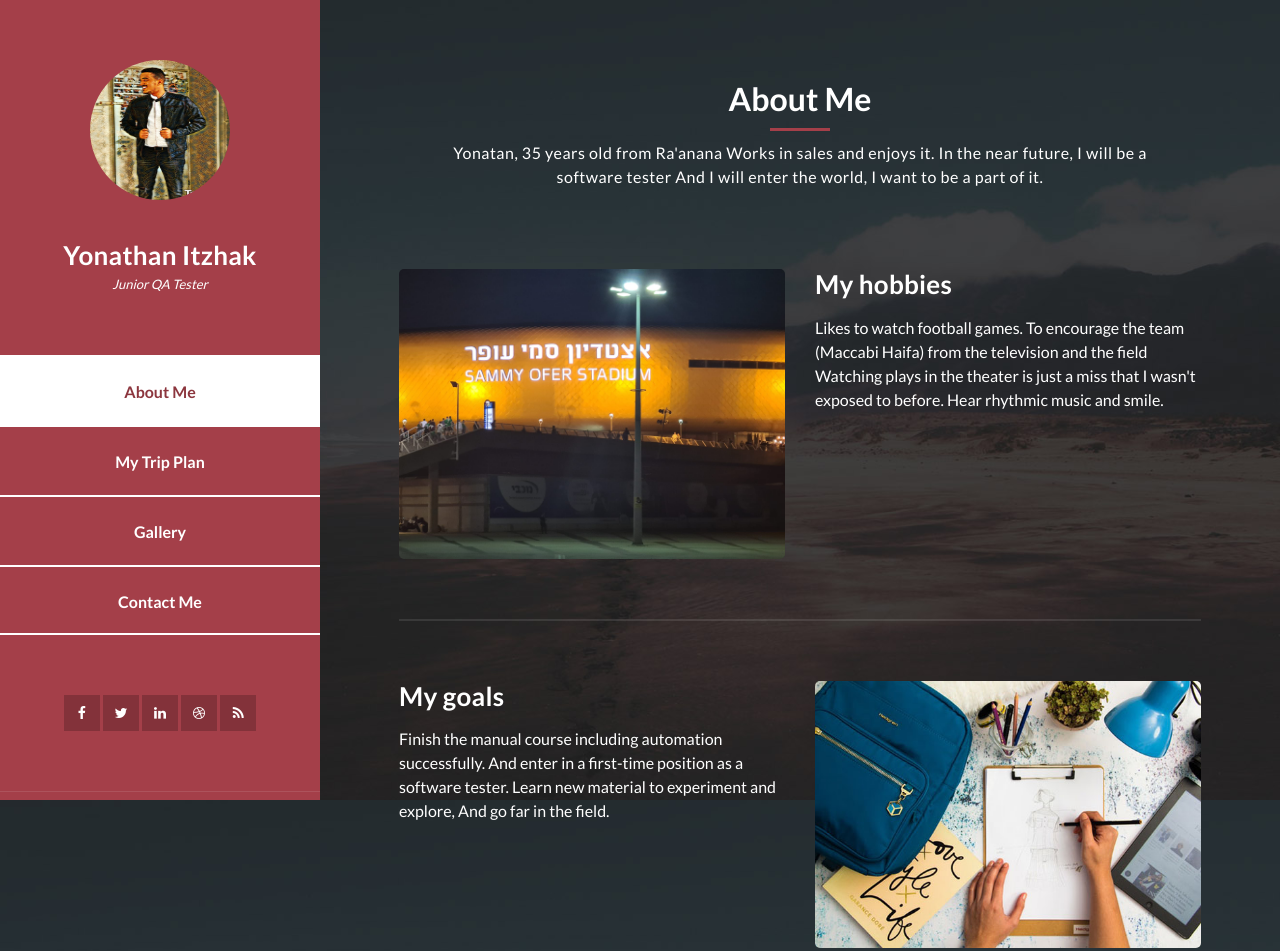
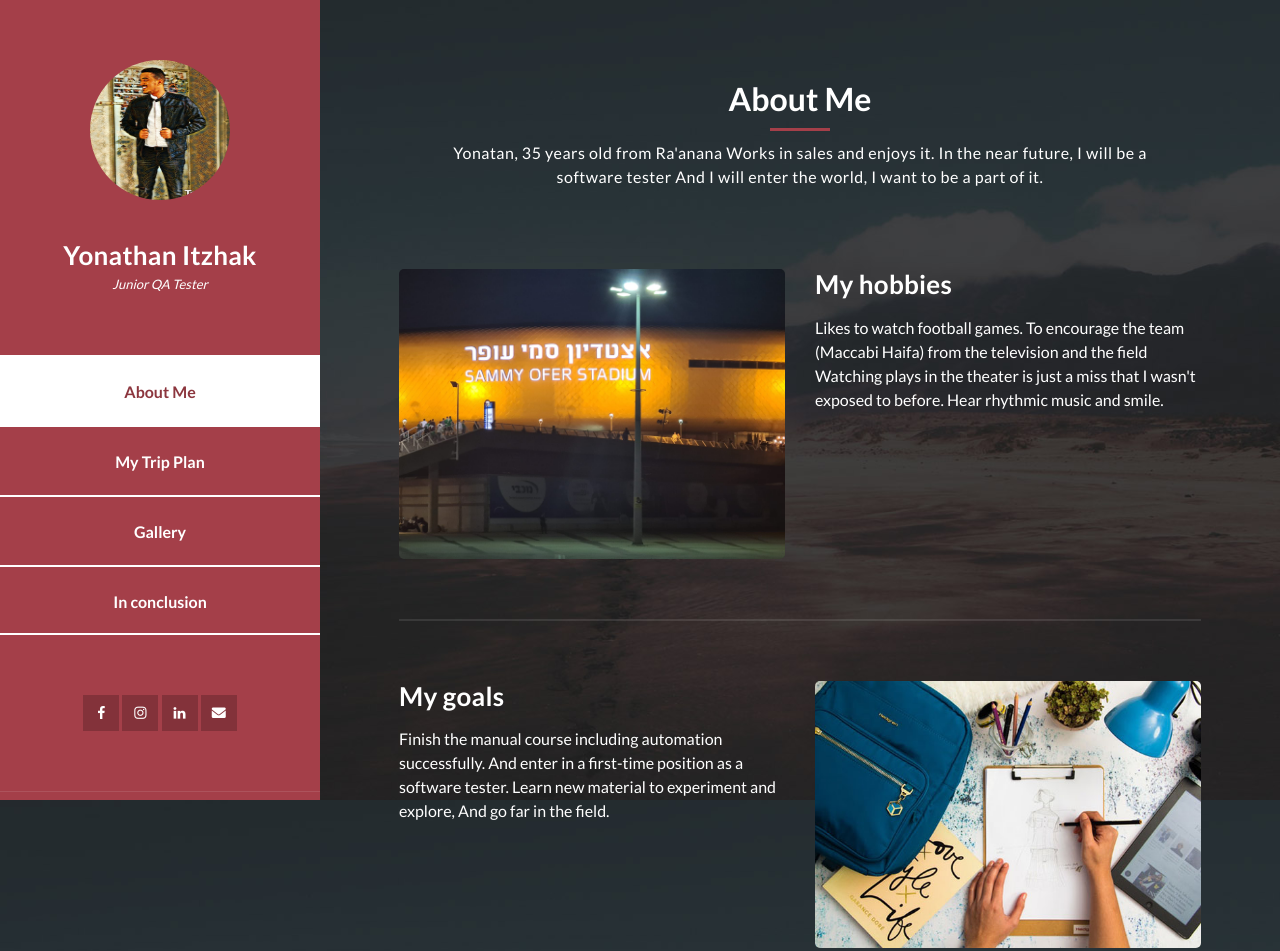
Before and after one commit to yoni284/Yoni-Trip, a plain HTML site: page index.html in a window 1280 px wide. Shown: the top 951 px of the page. Drawn offline with Linux system fonts and the light colour scheme.

Commit message:
Add files via upload

```diff
--- a/index.html
+++ b/index.html
@@ -49,27 +49,24 @@ https://templatemo.com/tm-531-reflux
                 <li><a href="#section1">About Me</a></li>
                 <li><a href="#section2">My Trip Plan</a></li>
                 <li><a href="#section3">Gallery</a></li>
-                <li><a href="#section4">Contact Me</a></li>
+                <li><a href="#section4">In conclusion</a></li>
               </ul>
             </nav>
             <div class="social-network">
               <ul class="soial-icons">
                 <li>
-                  <a href="https://fb.com/templatemo"
+                  <a href="https://www.facebook.com/yonathan.itzak"
                     ><i class="fa fa-facebook"></i
                   ></a>
                 </li>
                 <li>
-                  <a href="#"><i class="fa fa-twitter"></i></a>
+                  <a href="https://www.instagram.com/yoni_itzhakk/"><i class="fab fa-instagram"></i></a>
                 </li>
                 <li>
-                  <a href="#"><i class="fa fa-linkedin"></i></a>
+                  <a href="https://www.linkedin.com/in/yoni-itzhak-086582253/"><i class="fa fa-linkedin"></i></a>
                 </li>
                 <li>
-                  <a href="#"><i class="fa fa-dribbble"></i></a>
-                </li>
-                <li>
-                  <a href="#"><i class="fa fa-rss"></i></a>
+                  	<a href="https://mail.google.com/mail/u/0/#inbox"><i class="fas fa-envelope"></i></a>
                 </li>
               </ul>
             </div>
@@ -384,7 +381,7 @@ https://templatemo.com/tm-531-reflux
       <section class="section contact-me" data-section="section4">
         <div class="container">
           <div class="section-heading">
-            <h2>For More Information</h2>
+            <h2>In conclusion</h2>
             <div class="line-dec"></div>
             <span
               >
```
